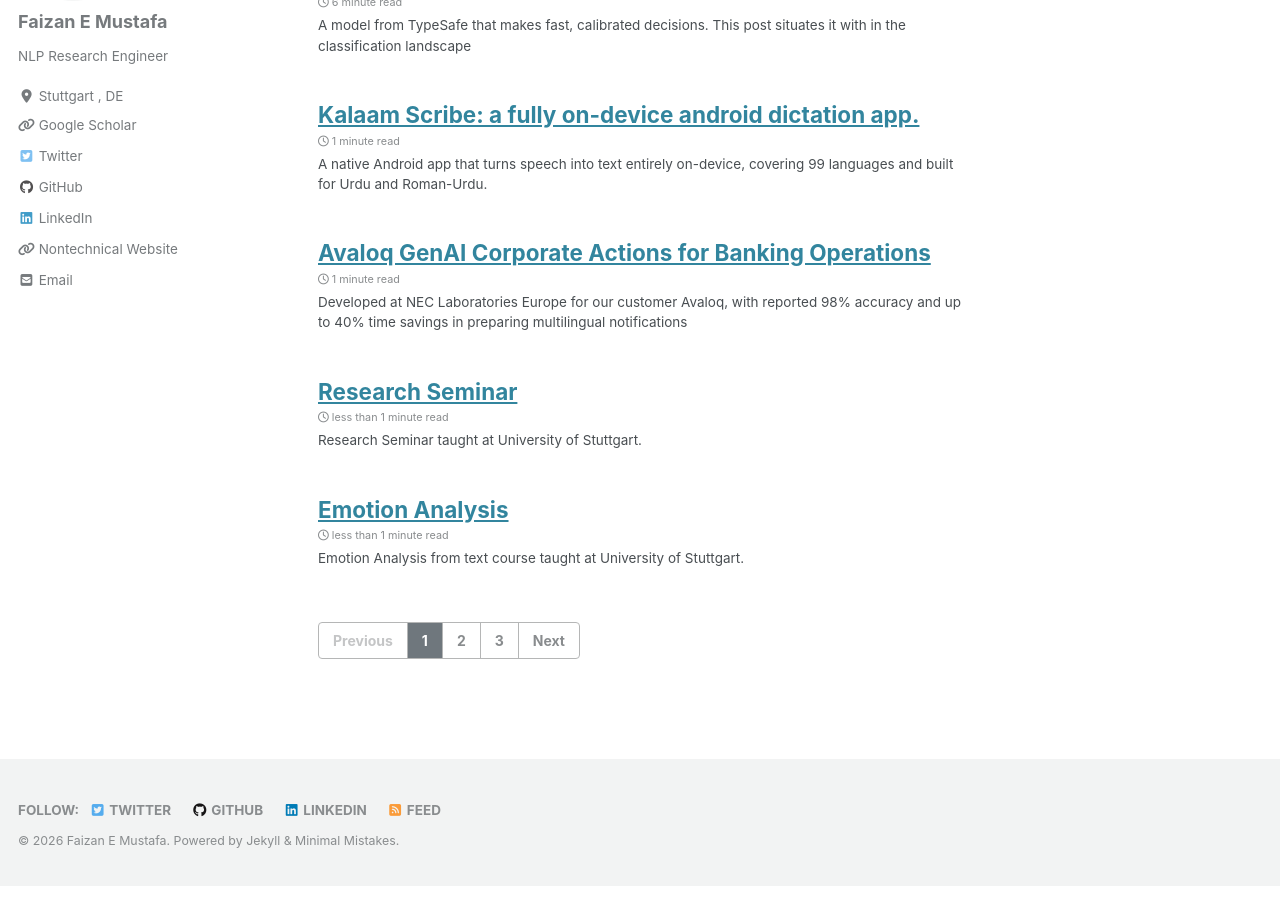
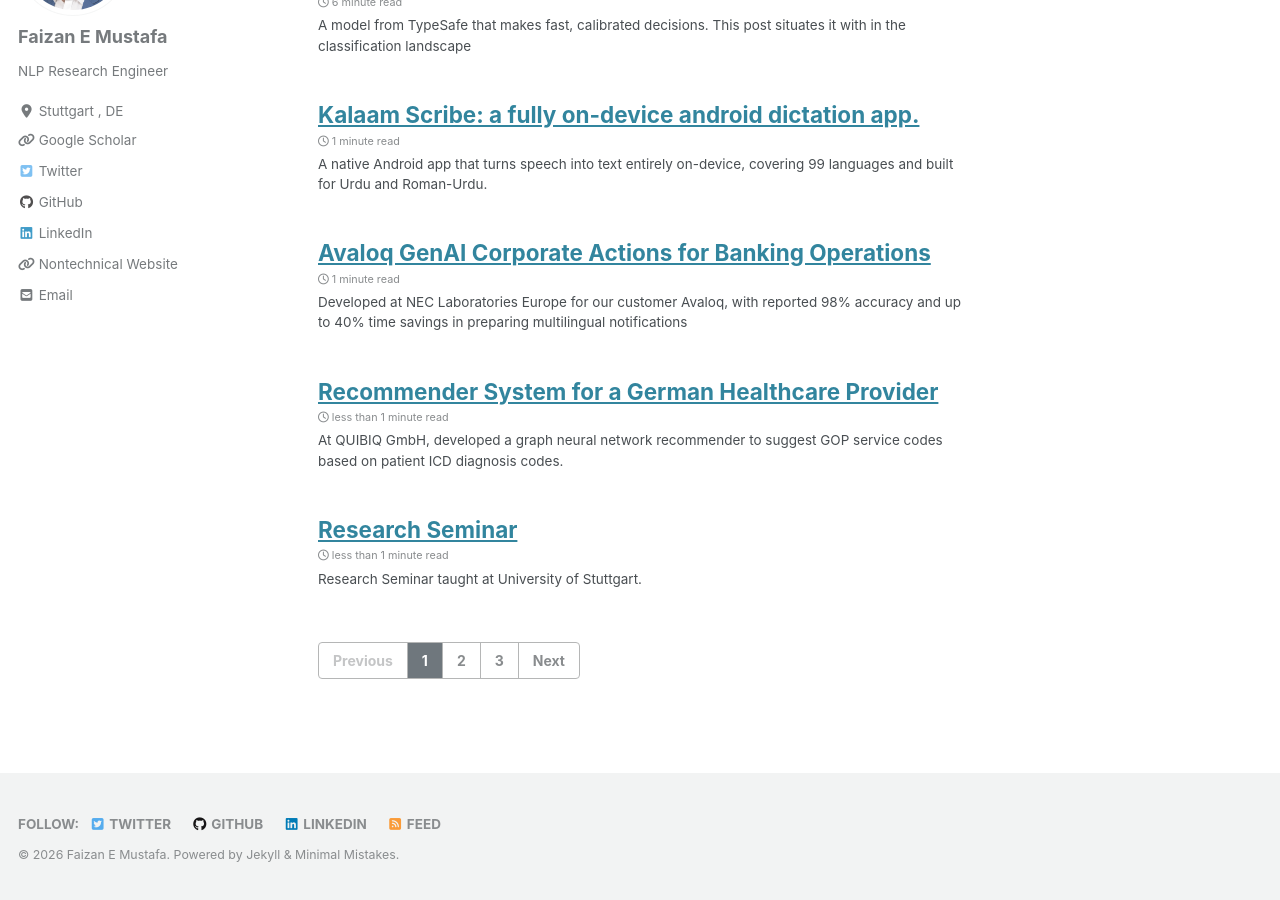
Before and after one commit to Faizan-E-Mustafa/Faizan-E-Mustafa.github.io, a Jekyll site: the page built from index.html, in a window 1280 px wide and 900 px high, scrolled down 676 px. Built offline with Jekyll 4.4.1, drawn with Linux system fonts in a browser that asks for light colours; cached includes are drawn as plain includes; nearby versions of some CDN libraries; the list of posts is cut into pages by our own code.

Commit message:
Add healthcare recommender project

```diff
--- a/_pages/project.md
+++ b/_pages/project.md
@@ -21,6 +21,12 @@
     btn_class: "btn--inverse"
 
 earlier_row:
+  - title: "Recommender System for a German Healthcare Provider"
+    excerpt: "At **QUIBIQ GmbH**, developed a graph neural network recommender to suggest GOP service codes based on patient ICD diagnosis codes, with patient clustering and interpretable results."
+    url: "/RecommenderSystem/"
+    btn_label: "Read More"
+    btn_class: "btn--inverse"
+
   - title: "Smart RFQ for a Global Engineering Services Company"
     excerpt: "At **QUIBIQ GmbH**, built an RFQ automation system with SharePoint document ingestion, PDF/Word parsing, TF-IDF matching, and indexed embedding similarity. Deployed on Azure Functions."
     url: "/SmartRFQ/"
--- /dev/null
+++ b/_posts/2022-04-01-RecommenderSystem.md
@@ -0,0 +1,21 @@
+---
+title: "Recommender System for a German Healthcare Provider"
+date: 2022-04-01
+permalink: /RecommenderSystem/
+tags: [Projects]
+excerpt: "At QUIBIQ GmbH, developed a graph neural network recommender to suggest GOP service codes based on patient ICD diagnosis codes."
+toc: false
+---
+
+## Project overview
+
+At **QUIBIQ GmbH**, I worked in Research and Development on a recommender system for a German healthcare provider. The system recommends GOP service codes based on a patient's ICD diagnosis codes.
+
+## Approach
+
+1. **Patient graph construction.** Built a patient graph connecting patients with shared or similar diagnosis patterns. Patient representations included demographic and diagnosis information; one representation used an autoencoder to reduce the dimensionality of ICD diagnosis vectors.
+2. **Recommend procedures.** Trained a graph neural network to predict GOP service codes from the patient graph. The paper evaluated the models on a synthetic patient database and reported an average 6.48% F1-score improvement over baseline models.
+3. **Analyze patient clusters.** Used the graph models to identify groups of patients associated with distinct treatment patterns.
+4. **Interpret and present results.** Applied saliency maps to examine model recommendations, and built a Dash dashboard to display the results.
+
+For more details, see the [paper](https://pubmed.ncbi.nlm.nih.gov/36100347/).
```
